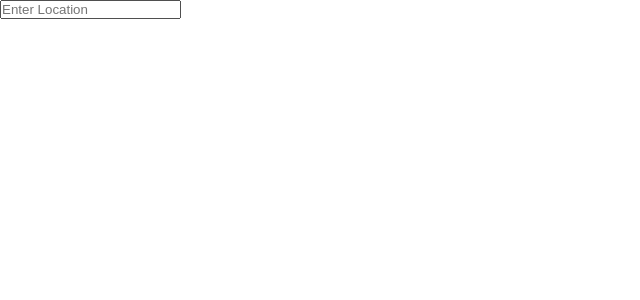
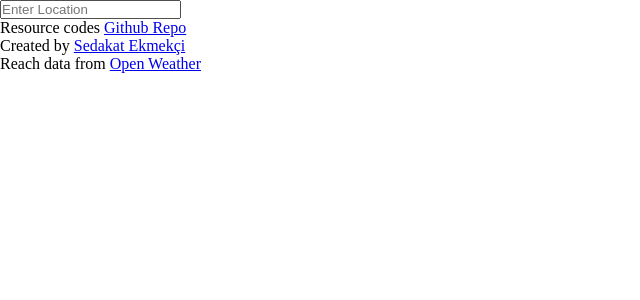
Before and after one commit to SedakatEkmekci/React_WeatherApp, a React (Create React App) app in the folder weather-app/: page / in a window 1280 px wide. Shown: the top 300 px of the page, without its empty margins (0-640 px from the left). Built offline with nearby package versions, Linux system fonts and the light colour scheme.

Commit message:
Add Footer

```diff
--- a/weather-app/src/App.js
+++ b/weather-app/src/App.js
@@ -1,13 +1,9 @@
 import { WeatherProvider } from './Context/WeatherContext';
 import Search from './components/Search';
 import Body from './components/Body';
+import Footer from './components/Footer';
 
 function App() {
-
-
-
-
-
   return (
     <div className="app">
       <WeatherProvider>
@@ -15,6 +11,9 @@ function App() {
           <Search />
         </div>
         <Body />
+        <div className="footer">
+          <Footer />
+        </div>
 
 
       </WeatherProvider>
--- a/weather-app/src/components/Footer.js
+++ b/weather-app/src/components/Footer.js
@@ -4,12 +4,12 @@ function Footer() {
     return (
         <div>
             <footer className="info">
-                <p>Click to edit a todo</p>
-                <p>Created by <a href="https://github.com/SedakatEkmekci">Sedakat Ekmekçi</a></p>
+                <p>Resource codes <a href="https://github.com/SedakatEkmekci/React_WeatherApp">Github Repo</a></p>
+                <p>Created by <a href="https://www.linkedin.com/in/sedakat-ekmek%C3%A7i/">Sedakat Ekmekçi</a></p>
                 <p>Reach data from <a href="https://openweathermap.org">Open Weather</a></p>
             </footer>
         </div>
     )
 }
 
-export default Footer
+export default Footer;
```
